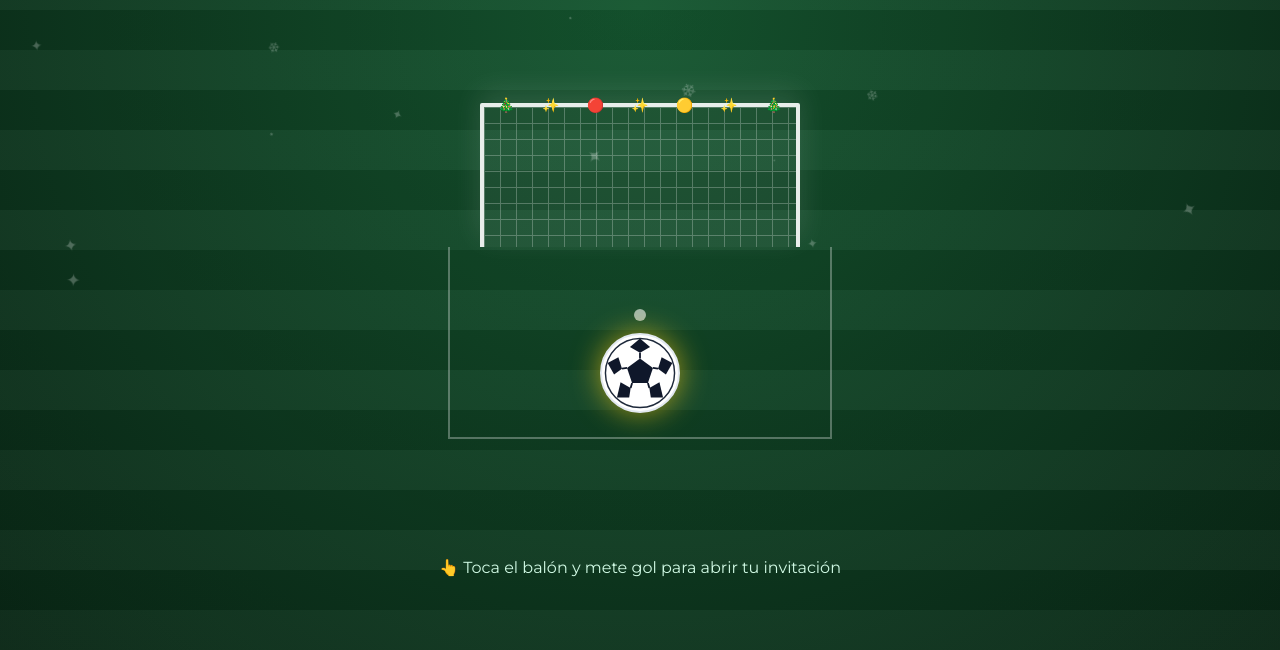
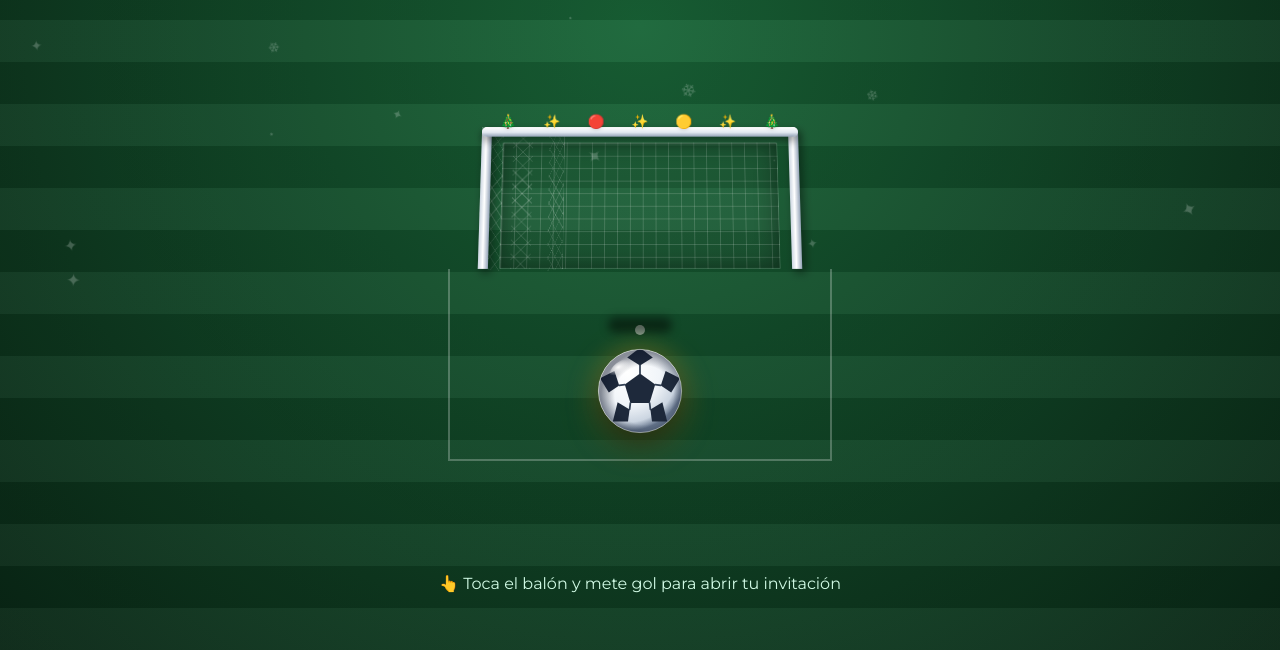
Before and after one commit to overtureloco7421/Posada, a plain HTML site: page index.html in a window 1280 px wide. Shown: the part 150-800 px from the top of the page. Drawn offline with nearby package versions, Linux system fonts and the light colour scheme; a web font is replaced by a local one.

Commit message:
Update index.html

```diff
--- a/index.html
+++ b/index.html
@@ -17,12 +17,12 @@
       background-image:
         repeating-linear-gradient(
           0deg,
-          rgba(255, 255, 255, 0.03) 0px,
-          rgba(255, 255, 255, 0.03) 40px,
-          rgba(0, 0, 0, 0.08) 40px,
-          rgba(0, 0, 0, 0.08) 80px
+          rgba(255, 255, 255, 0.035) 0px,
+          rgba(255, 255, 255, 0.035) 42px,
+          rgba(0, 0, 0, 0.10) 42px,
+          rgba(0, 0, 0, 0.10) 84px
         ),
-        radial-gradient(circle at 50% 20%, #155730 0%, #092615 100%);
+        radial-gradient(circle at 50% 22%, #196638 0%, #092615 100%);
       color: #f8fafc;
       overflow-x: hidden;
     }
@@ -31,40 +31,81 @@
       font-family: 'Playfair Display', serif;
     }
 
-    /* Animación de patada hacia la portería */
-    @keyframes kickGoal {
+    /* Portería con efecto 3D */
+    .goal-scene {
+      perspective: 900px;
+    }
+
+    .goal-3d {
+      transform-style: preserve-3d;
+      transform: rotateX(10deg);
+      position: relative;
+    }
+
+    .goal-post-v {
+      background: linear-gradient(90deg, #cbd5e1 0%, #ffffff 45%, #94a3b8 100%);
+      box-shadow: 3px 4px 10px rgba(0, 0, 0, 0.45);
+    }
+
+    .goal-post-h {
+      background: linear-gradient(180deg, #ffffff 0%, #e2e8f0 55%, #94a3b8 100%);
+      box-shadow: 0 4px 10px rgba(0, 0, 0, 0.45);
+    }
+
+    .goal-net-back {
+      background-color: rgba(255, 255, 255, 0.03);
+      background-image:
+        linear-gradient(to right, rgba(255, 255, 255, 0.16) 1px, transparent 1px),
+        linear-gradient(to bottom, rgba(255, 255, 255, 0.16) 1px, transparent 1px);
+      background-size: 14px 14px;
+      transform: translateZ(-36px) scale(0.95);
+      box-shadow: inset 0 0 24px rgba(0, 0, 0, 0.45);
+    }
+
+    .goal-net-side {
+      background-image:
+        repeating-linear-gradient(45deg, rgba(255, 255, 255, 0.14) 0 1px, transparent 1px 10px),
+        repeating-linear-gradient(-45deg, rgba(255, 255, 255, 0.14) 0 1px, transparent 1px 10px);
+    }
+
+    /* Animación de patada 3D hacia la portería */
+    @keyframes kickGoal3D {
       0% {
-        transform: translateY(0) scale(1) rotate(0deg);
+        transform: translate3d(0, 0, 40px) scale(1) rotate(0deg);
       }
-      40% {
-        transform: translateY(-130px) scale(0.75) rotate(240deg);
+      45% {
+        transform: translate3d(0, -125px, 10px) scale(0.72) rotate(260deg);
       }
-      75% {
-        transform: translateY(-210px) scale(0.45) rotate(540deg);
+      80% {
+        transform: translate3d(0, -205px, -20px) scale(0.42) rotate(560deg);
       }
       100% {
-        transform: translateY(-195px) scale(0.42) rotate(620deg);
+        transform: translate3d(0, -190px, -25px) scale(0.38) rotate(640deg);
       }
     }
 
     .ball-kicked {
-      animation: kickGoal 0.95s cubic-bezier(0.22, 1, 0.36, 1) forwards;
+      animation: kickGoal3D 0.95s cubic-bezier(0.22, 1, 0.36, 1) forwards;
     }
 
-    @keyframes pulseGlow {
-      0%, 100% { box-shadow: 0 0 20px rgba(250, 204, 21, 0.4); }
-      50% { box-shadow: 0 0 35px rgba(250, 204, 21, 0.8); }
+    @keyframes pulseGlow3D {
+      0%, 100% {
+        filter: drop-shadow(0 12px 14px rgba(0, 0, 0, 0.55)) drop-shadow(0 0 12px rgba(251, 191, 36, 0.35));
+      }
+      50% {
+        filter: drop-shadow(0 14px 18px rgba(0, 0, 0, 0.65)) drop-shadow(0 0 22px rgba(251, 191, 36, 0.65));
+      }
     }
 
     .ball-idle {
-      animation: pulseGlow 2.2s infinite ease-in-out;
+      animation: pulseGlow3D 2.4s infinite ease-in-out;
     }
 
     /* Nieve sutil decorativa */
     .snowflake {
       position: fixed;
       top: -10px;
-      color: rgba(255, 255, 255, 0.25);
+      color: rgba(255, 255, 255, 0.22);
       user-select: none;
       pointer-events: none;
       z-index: 1;
@@ -78,7 +119,7 @@
     }
 
     .glass-card {
-      background: rgba(10, 38, 22, 0.72);
+      background: rgba(10, 38, 22, 0.75);
       backdrop-filter: blur(12px);
       -webkit-backdrop-filter: blur(12px);
       border: 1px solid rgba(255, 255, 255, 0.14);
@@ -91,66 +132,127 @@
   <div id="snow-container"></div>
 
   <!-- PANTALLA 1: PENALTI INTERACTIVO -->
-  <section id="intro-screen" class="min-h-screen flex flex-col items-center justify-between py-12 px-4 relative z-10 transition-opacity duration-700">
+  <section id="intro-screen" class="min-h-screen flex flex-col items-center justify-between pt-10 pb-12 px-4 relative z-10 transition-opacity duration-700">
 
-    <!-- Encabezado sutil -->
-    <div class="text-center space-y-2 mt-2">
-      <span class="inline-flex items-center gap-2 px-3 py-1 rounded-full text-xs font-semibold tracking-widest uppercase bg-red-600/20 text-red-300 border border-red-500/30">
+    <!-- Encabezado con buen margen inferior para separarse de la portería -->
+    <div class="text-center space-y-3 mb-10 sm:mb-14">
+      <span class="inline-flex items-center gap-2 px-3.5 py-1 rounded-full text-xs font-semibold tracking-widest uppercase bg-red-600/20 text-red-200 border border-red-500/30">
         🎄 Edición Navideña 2026 ⚽
       </span>
-      <h1 class="font-serif-title text-3xl sm:text-4xl font-bold text-white tracking-wide drop-shadow">
+      <h1 class="font-serif-title text-3xl sm:text-5xl font-bold text-white tracking-wide drop-shadow-md">
         Sánchez y Amigos FC
       </h1>
     </div>
 
-    <!-- Cancha, Portería y Balón -->
+    <!-- Cancha, Portería 3D y Balón 3D -->
     <div class="w-full max-w-md flex flex-col items-center justify-center my-auto relative">
 
-      <!-- Portería en el fondo -->
-      <div class="w-72 sm:w-80 h-36 border-t-4 border-x-4 border-white/90 rounded-t-sm relative flex items-end justify-center shadow-[0_-10px_30px_rgba(255,255,255,0.12)] bg-white/5">
-        <!-- Red de la portería -->
-        <div class="absolute inset-0 opacity-25" style="background-image: linear-gradient(to right, #fff 1px, transparent 1px), linear-gradient(to bottom, #fff 1px, transparent 1px); background-size: 16px 16px;"></div>
+      <!-- Portería 3D en el fondo -->
+      <div class="goal-scene w-72 sm:w-80 h-36 relative flex items-end justify-center">
+        <div class="goal-3d w-full h-full relative flex items-end justify-center">
 
-        <!-- Guirnalda navideña en el travesaño -->
-        <div class="absolute -top-3 inset-x-0 flex justify-around text-sm select-none">
-          <span>🎄</span><span>✨</span><span>🔴</span><span>✨</span><span>🟡</span><span>✨</span><span>🎄</span>
-        </div>
+          <!-- Fondo de red con profundidad -->
+          <div class="goal-net-back absolute inset-x-2 top-1 bottom-0 border border-white/20 rounded-t-sm"></div>
 
-        <!-- Mensaje de GOOOL al anotar -->
-        <div id="goal-banner" class="opacity-0 scale-75 transition-all duration-300 mb-6 px-4 py-1.5 rounded-full bg-amber-400 text-emerald-950 font-extrabold text-sm tracking-widest uppercase shadow-lg">
-          ¡GOOOOL! Entrando...
+          <!-- Laterales de red en perspectiva -->
+          <div class="goal-net-side w-8 h-full border-l border-t border-white/25 origin-left" style="transform: rotateY(55deg);"></div>
+          <div class="goal-net-side flex-1 h-full border-t border-white/20"></div>
+          <div class="goal-net-side w-8 h-full border-r border-t border-white/25 origin-right" style="transform: rotateY(-55deg);"></div>
+
+          <!-- Poste izquierdo 3D -->
+          <div class="goal-post-v absolute left-0 top-0 bottom-0 w-2.5 rounded-t-full z-10"></div>
+          <!-- Poste derecho 3D -->
+          <div class="goal-post-v absolute right-0 top-0 bottom-0 w-2.5 rounded-t-full z-10"></div>
+          <!-- Travesaño superior 3D -->
+          <div class="goal-post-h absolute top-0 inset-x-0 h-2.5 rounded-full z-20"></div>
+
+          <!-- Guirnalda navideña sobre el travesaño -->
+          <div class="absolute -top-4 inset-x-1 flex justify-around text-sm select-none z-30 drop-shadow">
+            <span>🎄</span><span>✨</span><span>🔴</span><span>✨</span><span>🟡</span><span>✨</span><span>🎄</span>
+          </div>
+
+          <!-- Mensaje de GOOOL al anotar -->
+          <div id="goal-banner" class="opacity-0 scale-75 transition-all duration-300 mb-7 px-4 py-1.5 rounded-full bg-amber-400 text-emerald-950 font-extrabold text-sm tracking-widest uppercase shadow-xl z-30">
+            ¡GOOOOL! Entrando...
+          </div>
         </div>
       </div>
 
       <!-- Área chica / Líneas de cancha -->
-      <div class="w-80 sm:w-96 h-48 border-x-2 border-b-2 border-white/30 relative flex flex-col items-center justify-end pb-6">
+      <div class="w-80 sm:w-96 h-48 border-x-2 border-b-2 border-white/25 relative flex flex-col items-center justify-end pb-5">
+        <!-- Sombra proyectada en el césped -->
+        <div class="w-16 h-4 rounded-full bg-black/45 blur-sm -mb-2"></div>
+
         <!-- Punto penal -->
-        <div class="w-3 h-3 rounded-full bg-white/60 mb-3"></div>
+        <div class="w-2.5 h-2.5 rounded-full bg-white/55 mb-2"></div>
 
-        <!-- Balón de fútbol interactivo -->
+        <!-- Balón de fútbol 3D interactivo -->
         <button id="soccer-ball" onclick="kickBall()" aria-label="Patear balón para abrir invitación"
-          class="ball-idle w-20 h-20 rounded-full bg-white text-slate-900 flex items-center justify-center shadow-2xl cursor-pointer hover:scale-110 active:scale-95 transition-transform relative z-20 border-2 border-slate-200">
-          <!-- SVG Balón Clásico -->
-          <svg viewBox="0 0 100 100" class="w-full h-full p-0.5">
-            <circle cx="50" cy="50" r="48" fill="#ffffff" stroke="#1e293b" stroke-width="2"/>
-            <polygon points="50,30 68,43 61,64 39,64 32,43" fill="#0f172a"/>
-            <polygon points="50,2 64,14 50,22 36,14" fill="#0f172a"/>
-            <polygon points="95,36 86,52 75,44 80,28" fill="#0f172a"/>
-            <polygon points="82,84 65,84 63,71 77,63" fill="#0f172a"/>
-            <polygon points="18,84 35,84 37,71 23,63" fill="#0f172a"/>
-            <polygon points="5,36 14,52 25,44 20,28" fill="#0f172a"/>
-            <line x1="50" y1="30" x2="50" y2="22" stroke="#0f172a" stroke-width="2.5"/>
-            <line x1="68" y1="43" x2="75" y2="44" stroke="#0f172a" stroke-width="2.5"/>
-            <line x1="61" y1="64" x2="63" y2="71" stroke="#0f172a" stroke-width="2.5"/>
-            <line x1="39" y1="64" x2="37" y2="71" stroke="#0f172a" stroke-width="2.5"/>
-            <line x1="32" y1="43" x2="25" y2="44" stroke="#0f172a" stroke-width="2.5"/>
+          class="ball-idle w-24 h-24 rounded-full flex items-center justify-center cursor-pointer hover:scale-105 active:scale-95 transition-transform relative z-20 focus:outline-none">
+          <svg viewBox="0 0 120 120" class="w-full h-full">
+            <defs>
+              <!-- Sombreado esférico 3D del balón -->
+              <radialGradient id="ballSphere3D" cx="35%" cy="28%" r="70%">
+                <stop offset="0%" stop-color="#ffffff" />
+                <stop offset="55%" stop-color="#f1f5f9" />
+                <stop offset="85%" stop-color="#cbd5e1" />
+                <stop offset="100%" stop-color="#64748b" />
+              </radialGradient>
+
+              <!-- Brillo especular superior -->
+              <radialGradient id="ballSpecular" cx="32%" cy="24%" r="35%">
+                <stop offset="0%" stop-color="rgba(255,255,255,0.95)" />
+                <stop offset="100%" stop-color="rgba(255,255,255,0)" />
+              </radialGradient>
+
+              <!-- Sombra interna de curvatura -->
+              <radialGradient id="ballInnerShadow" cx="55%" cy="55%" r="52%">
+                <stop offset="68%" stop-color="rgba(15,23,42,0)" />
+                <stop offset="100%" stop-color="rgba(15,23,42,0.48)" />
+              </radialGradient>
+
+              <clipPath id="ballClip">
+                <circle cx="60" cy="60" r="52" />
+              </clipPath>
+            </defs>
+
+            <!-- Base esférica -->
+            <circle cx="60" cy="60" r="52" fill="url(#ballSphere3D)" />
+
+            <!-- Gajos y costuras con clip esférico -->
+            <g clip-path="url(#ballClip)">
+              <!-- Pentágono central -->
+              <polygon points="60,38 79,52 72,75 48,75 41,52" fill="#1e293b" />
+              <!-- Gajos periféricos -->
+              <polygon points="60,6 76,18 60,28 44,18" fill="#1e293b" />
+              <polygon points="110,44 99,62 86,53 92,35" fill="#1e293b" />
+              <polygon points="94,98 75,98 73,83 88,74" fill="#1e293b" />
+              <polygon points="26,98 45,98 47,83 32,74" fill="#1e293b" />
+              <polygon points="10,44 21,62 34,53 28,35" fill="#1e293b" />
+
+              <!-- Costuras -->
+              <g stroke="#334155" stroke-width="2.2" stroke-linecap="round">
+                <line x1="60" y1="38" x2="60" y2="28" />
+                <line x1="79" y1="52" x2="86" y2="53" />
+                <line x1="72" y1="75" x2="73" y2="83" />
+                <line x1="48" y1="75" x2="47" y2="83" />
+                <line x1="41" y1="52" x2="34" y2="53" />
+              </g>
+
+              <!-- Sombra de curvatura y reflejo de luz -->
+              <circle cx="60" cy="60" r="52" fill="url(#ballInnerShadow)" />
+              <ellipse cx="43" cy="33" rx="22" ry="13" transform="rotate(-25 43 33)" fill="url(#ballSpecular)" />
+            </g>
+
+            <!-- Contorno sutil -->
+            <circle cx="60" cy="60" r="52" fill="none" stroke="rgba(255,255,255,0.45)" stroke-width="1.2" />
           </svg>
         </button>
       </div>
     </div>
 
     <!-- Instrucción -->
-    <div class="text-center mb-4">
+    <div class="text-center mt-6">
       <p class="text-sm sm:text-base font-medium text-emerald-100 animate-bounce">
         👆 Toca el balón y mete gol para abrir tu invitación
       </p>
@@ -160,9 +262,9 @@
   <!-- PANTALLA 2: CONTENIDO DE LA INVITACIÓN -->
   <main id="invitation-content" class="hidden opacity-0 transition-opacity duration-1000 max-w-2xl mx-auto px-4 py-12 space-y-8 relative z-10">
 
-    <!-- Tarjeta Principal / Hero -->
+    <!-- Tarjeta Principal / Hero (Barra superior de color sólido dorado) -->
     <header class="glass-card rounded-3xl p-8 text-center relative overflow-hidden shadow-2xl">
-      <div class="absolute top-0 inset-x-0 h-1.5 bg-gradient-to-r from-red-500 via-amber-400 to-emerald-400"></div>
+      <div class="absolute top-0 inset-x-0 h-1.5 bg-amber-400"></div>
 
       <div class="inline-flex items-center gap-2 px-3.5 py-1 rounded-full text-xs font-bold tracking-widest uppercase bg-amber-400/15 text-amber-300 border border-amber-400/30 mb-4">
         ⚽ Convocatoria Oficial • Navidad 2026 🎄
@@ -272,7 +374,7 @@
         </div>
 
         <button type="submit"
-          class="w-full py-3.5 rounded-xl bg-gradient-to-r from-amber-400 to-amber-500 text-emerald-950 font-extrabold text-sm uppercase tracking-wider hover:brightness-110 transition-all shadow-lg cursor-pointer">
+          class="w-full py-3.5 rounded-xl bg-amber-400 text-emerald-950 font-extrabold text-sm uppercase tracking-wider hover:bg-amber-300 transition-colors shadow-lg cursor-pointer">
           Enviar confirmación
         </button>
       </form>
@@ -353,15 +455,20 @@
       </p>
     </section>
 
-    <!-- MENSAJE FINAL -->
+    <!-- MENSAJE FINAL EN 2 LÍNEAS -->
     <footer class="text-center pt-4 pb-10 space-y-3">
       <div class="inline-block p-3 rounded-full bg-white/5 border border-white/10 text-2xl">
         🎄⚽🍻
       </div>
-      <p class="font-serif-title text-2xl sm:text-3xl font-bold text-amber-300 drop-shadow">
-        "Te esperamos. El que no vaya paga la cancha"
-      </p>
-      <p class="text-xs text-emerald-300/60 tracking-widest uppercase">
+      <div class="space-y-1">
+        <p class="font-serif-title text-3xl sm:text-4xl font-bold text-amber-300 drop-shadow">
+          Te esperamos
+        </p>
+        <p class="text-xs sm:text-sm text-emerald-200/80">
+          El que no vaya paga la cancha
+        </p>
+      </div>
+      <p class="text-[11px] text-emerald-300/50 tracking-widest uppercase pt-2">
         Sánchez y Amigos FC • Temporada 2026
       </p>
     </footer>
@@ -413,7 +520,6 @@
         setTimeout(() => {
           introScreen.classList.add('hidden');
           invitationContent.classList.remove('hidden');
-          // Forzar reflow para transición suave
           void invitationContent.offsetWidth;
           invitationContent.classList.remove('opacity-0');
           window.scrollTo({ top: 0, behavior: 'smooth' });
@@ -421,7 +527,7 @@
       }, 1350);
     }
 
-    // Manejo de lista de invitados (LocalStorage como base lista para conectar DB)
+    // Manejo de lista de invitados
     const STORAGE_KEY = 'posada_sanchez_fc_guests';
 
     function getGuests() {
@@ -491,7 +597,6 @@
       const reasonInput = document.getElementById('reason');
       const feedback = document.getElementById('macanazo-feedback');
 
-      // Guardado local (puedes conectarlo a Formspree, Google Sheets o Firebase fácilmente)
       const macanazos = JSON.parse(localStorage.getItem('posada_macanazos') || '[]');
       macanazos.push({
         nominee: nomineeInput.value.trim(),
@@ -512,7 +617,6 @@
       }[tag]));
     }
 
-    // Cargar lista al iniciar
     renderGuests();
   </script>
 </body>
```
